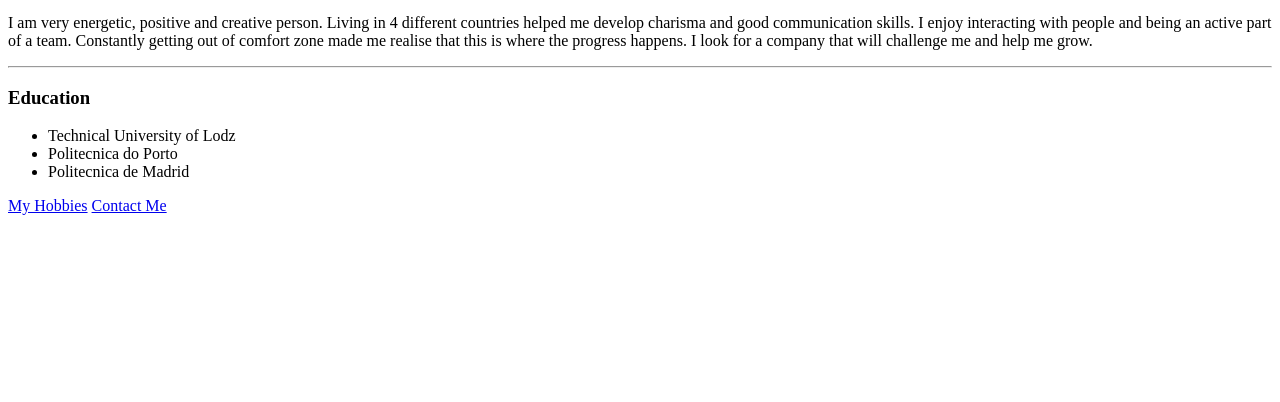
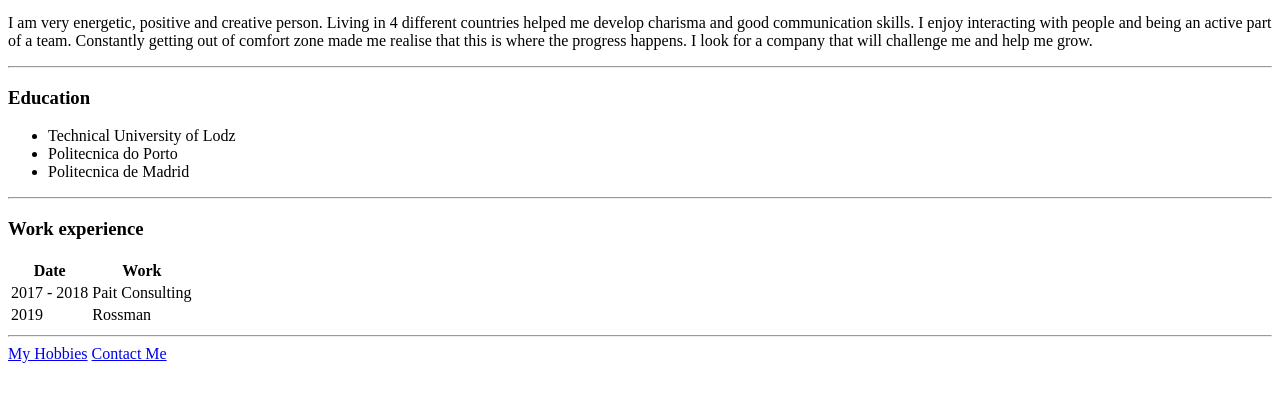
Before and after one commit to Rydzio/HTML---Personal-Site, a plain HTML site: page index.html in a window 1280 px wide. Shown: the part 412-814 px from the top of the page. Drawn offline with Linux system fonts and the light colour scheme.

Commit message:
Basic HTML finished

```diff
--- a/index.html
+++ b/index.html
@@ -24,6 +24,36 @@
      <li>Politecnica de Madrid</li>
    </ul>
 
+   <hr>
+
+   <h3>Work experience</h3>
+   <table>
+     <thead>
+       <tr>
+         <th>Date</th>
+         <th>Work</th>
+       </tr>
+     </thead>
+
+     <tbody>
+       <tr>
+         <td>2017 - 2018</td>
+         <td>Pait Consulting</td>
+       </tr>
+       <tr>
+         <td>2019</td>
+         <td>Rossman</td>
+       </tr>
+     </tbody>
+
+     <tfoot>
+
+     </tfoot>
+
+   </table>
+
+   <hr>
+
    <a href="hobbies.html">My Hobbies</a>
    <a href="contact.html">Contact Me</a>
    <br><br><br><br>
```
